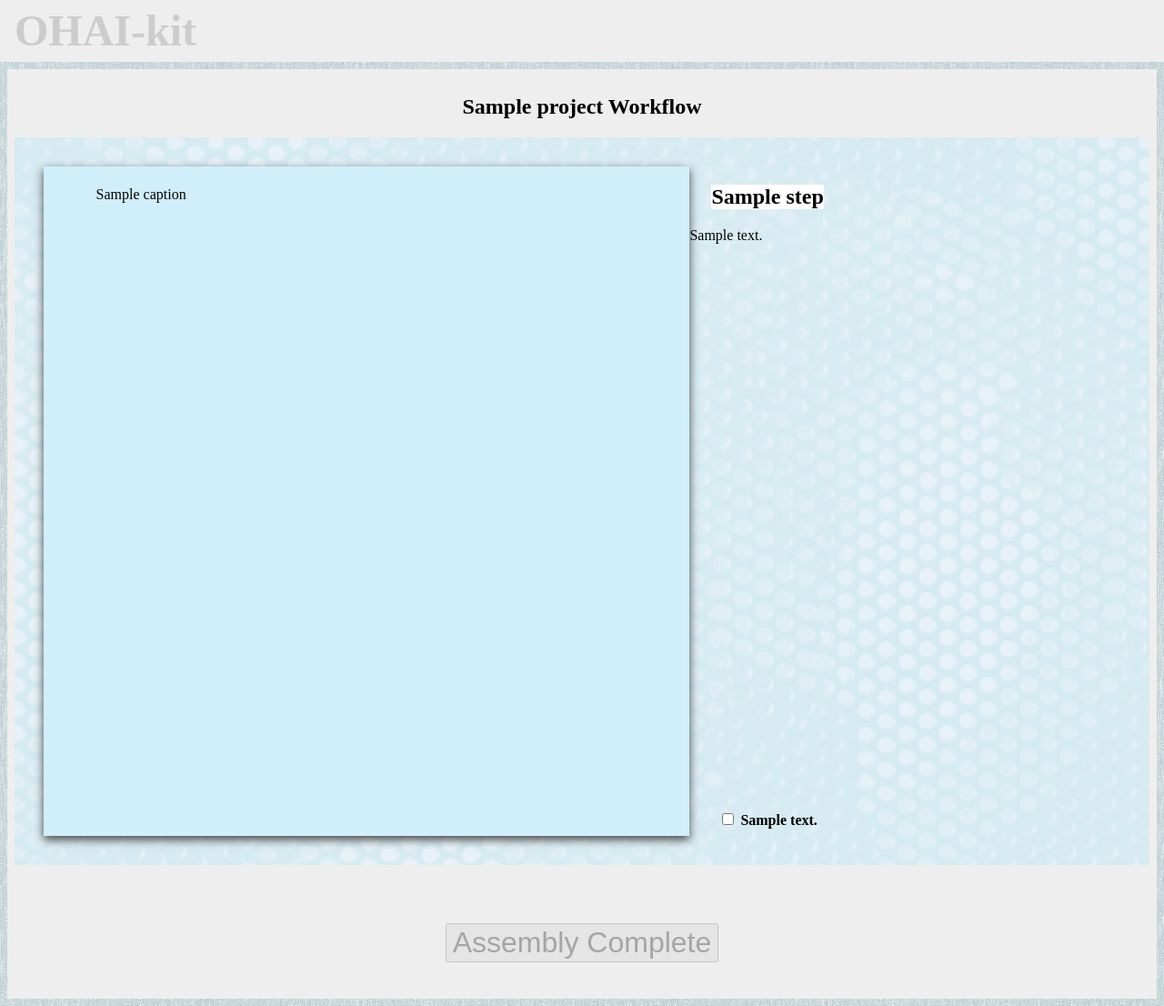
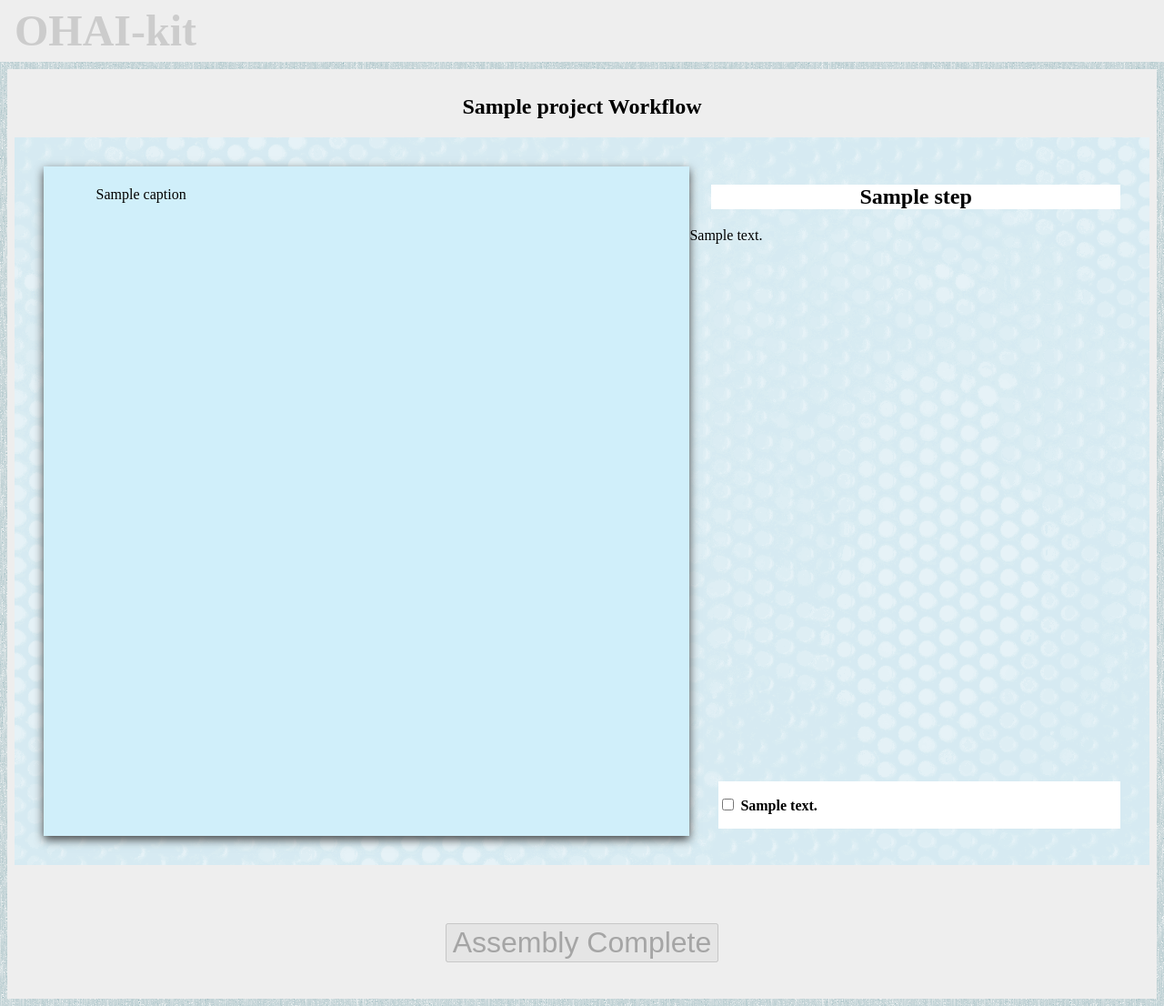
Before and after one commit to alephobjects/ohai-kit, a Django app: template ohai_kit/templates/ohai_kit/workflow.html in a window 1280 px wide. Shown: the whole page at 91% size. Run offline with Django 3.2, Linux system fonts and the light colour scheme; the template is opened without the code that fills it: most values are stand-ins (such as "Sample title", 1, 10 or a date in 2020); some libraries are stand-ins or nearby versions.

Commit message:
Issue #4 made checkbox click area bigger

```diff
--- a/ohai_kit/static/ohai_kit/workflow.css
+++ b/ohai_kit/static/ohai_kit/workflow.css
@@ -27,6 +27,13 @@
     margin-top: 8px;
     margin-bottom: 8px;
     font-weight: bold;
+    background-color: white;
+}
+
+.step_check label {
+    display: block;
+    padding-top: 1em;
+    padding-bottom: 1em;
 }
 
 .picture_grid {
@@ -122,6 +129,7 @@
 }
 .text_layout {
     display: table;
+    width: 100%;
 }
 .text_row {
     display: table-row;
```
